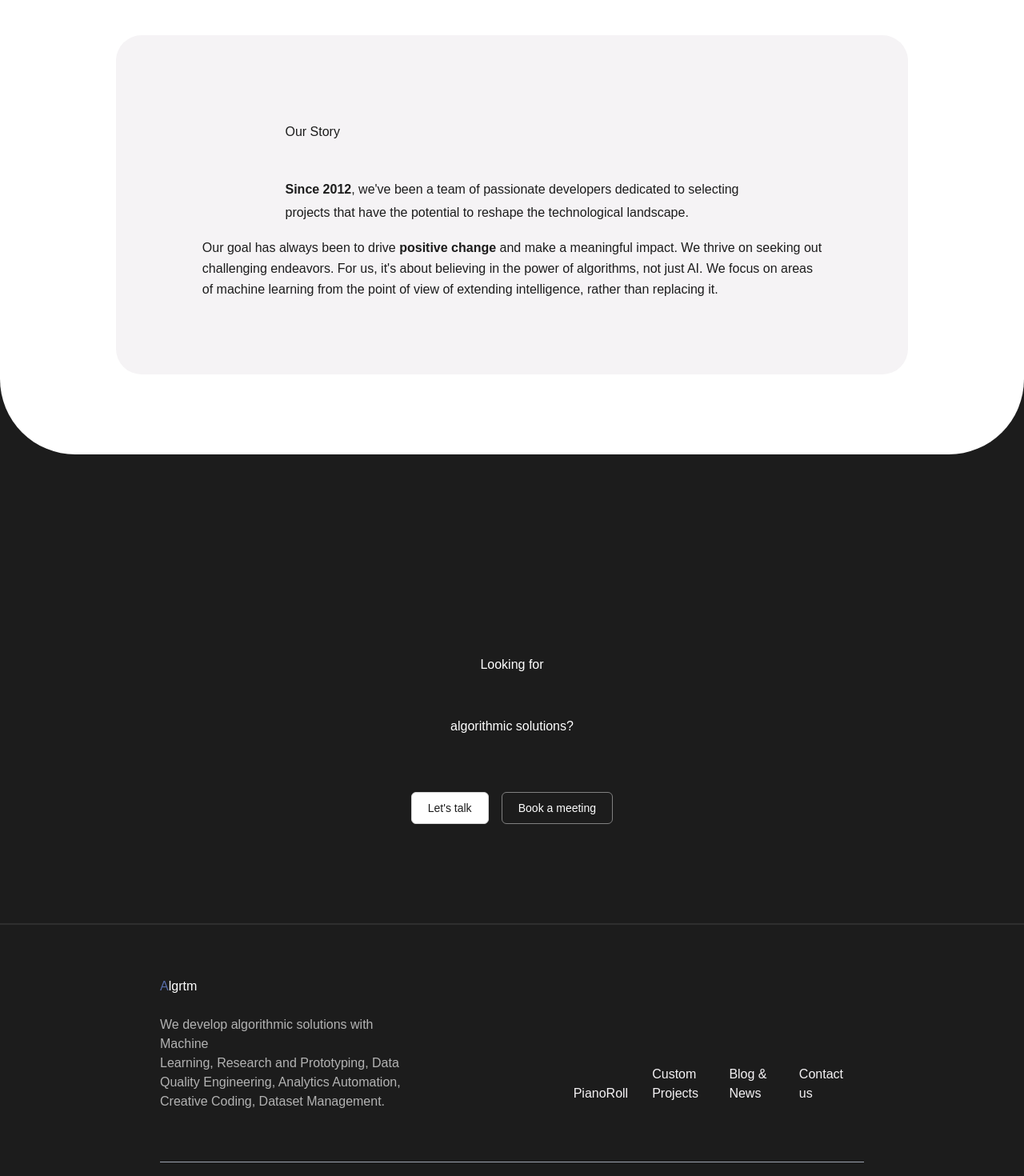
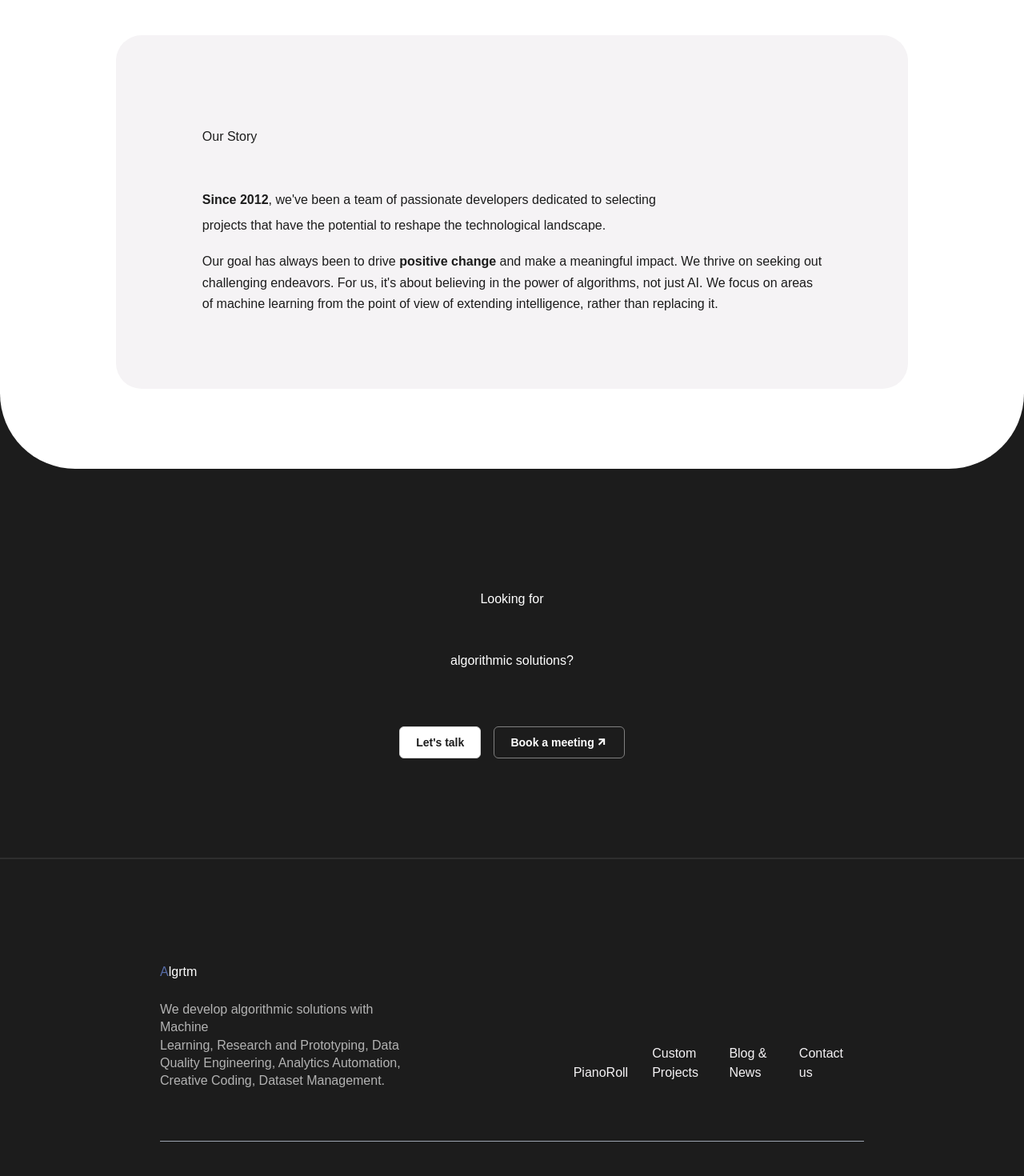
Before and after one commit to Nospoko/epr-landing, a Next.js app in the folder algrtm/: page / in a window 1280 px wide. Shown: the part 1200-2670 px from the top of the page at 80% size. Built offline with nearby package versions, Linux system fonts and the light colour scheme.

Commit message:
code refactor after code review

```diff
--- a/algrtm/src/components/AlgorithmicMusicSection.js
+++ b/algrtm/src/components/AlgorithmicMusicSection.js
@@ -35,7 +35,7 @@ const AlgorithmicMusicSection = () => {
             variant="secondary"
             href="/customSolutions"
             text="Custom solutions"
-            icon="/ArrowUpRight-icon.svg"
+            icon="/ArrowUpRightBlack-icon.svg"
             alt="arrow up icon"
           />
         </div>
--- a/algrtm/src/components/LinksSection.js
+++ b/algrtm/src/components/LinksSection.js
@@ -7,15 +7,15 @@ import externalLinks from "@/data/externalLinks";
 
 const LinksSection = () => {
   return (
-    <div className=" bg-neutralLight-neutral10 w-full border-t-2 border-neutralLight-neutral20">
-      <div className="flex flex-col bg-neutralLight-neutral10 mx-[12.5rem] mt-16 mb-[7.75rem] gap-16">
+    <div className=" bg-neutralLight-neutral10 w-full border-t-2 border-neutralLight-neutral20 flex justify-center items-center pt-16 pb-[7.75rem]">
+      <div className="flex flex-col bg-neutralLight-neutral10 mx-[12.5rem] mt-16 mb-[7.75rem] gap-16 max-w-[65.563rem]">
         <div className="flex gap-[11.125rem]   bg-neutralLight-neutral10 ">
           <div className=" flex flex-col gap-6 ">
             <div className="flex w-full justify-start h5">
               <p className="text-blueLight-blue50 h5">A</p>
               <p className="text-neutralLight-neutral100 h5">lgrtm</p>
             </div>
-            <div className="p2 text-neutralLight-neutral60 max-w-[25.375rem]">
+            <div className="p2 text-neutralLight-neutral60 max-w-[25.375rem] leading-[1.4rem]">
               We develop algorithmic solutions with Machine
               <br /> Learning, Research and Prototyping, Data Quality
               Engineering, Analytics Automation, Creative Coding, Dataset
@@ -23,7 +23,7 @@ const LinksSection = () => {
             </div>
           </div>
 
-          <div className="flex gap-[0.625rem] px-4 items-end">
+          <div className="flex gap-[0.625rem] px-4 items-end max-w-[28.93rem]">
             <Link href="/pianoRoll">
               <p className="p3 text-neutralLight-neutral90 p-[0.625rem] animation">
                 PianoRoll
--- a/algrtm/src/components/OurStory.js
+++ b/algrtm/src/components/OurStory.js
@@ -2,24 +2,26 @@ import React from "react";
 
 const OurStory = () => {
   return (
-    <div className="bg-neutralLight-neutral90 text-neutralLight-neutral10 max-w-[78.25rem] flex justify-center items-center mx-[5.88rem] flex-col px-[6.75rem] py-[5.88rem] rounded-[2rem]">
+    <div className="bg-neutralLight-neutral90 text-neutralLight-neutral10 max-w-[78.25rem] flex flex-col items-start px-[6.75rem] py-[5.88rem] rounded-[2rem]">
+      <div className="max-w-[51.75rem]">
         <div className="flex flex-col gap-8">
-        <div className="h2 leading-[3.25rem]">Our Story</div>
-        <div className="h6 leading-[1.8rem]">
+          <div className="h2 leading-[4rem]">Our Story</div>
+          <div className="h6 leading-[1.98rem]">
             <strong>Since 2012</strong>, we've been a team of passionate
             developers dedicated to selecting
             <br /> projects that have the potential to reshape the technological
             landscape.
           </div>
         </div>
-      <div className="flex flex-col mt-4"></div>
-      <div className="p2 leading-[1.64rem]">
+
+        <div className="p2 leading-[1.64rem] mt-4">
           Our goal has always been to drive <strong>positive change</strong> and
           make a meaningful impact. We thrive on seeking out
-        <br /> challenging endeavors. For us, it's about believing in the power
-        of algorithms, not just AI. We focus on areas
+          <br /> challenging endeavors. For us, it's about believing in the
+          power of algorithms, not just AI. We focus on areas
           <br /> of machine learning from the point of view of extending
           intelligence, rather than replacing it.
+        </div>
       </div>
     </div>
   );
--- a/algrtm/src/components/SolutionsSection.js
+++ b/algrtm/src/components/SolutionsSection.js
@@ -4,7 +4,7 @@ import CustomLink from "./shared/CustomLink";
 const SolutionsSection = () => {
   return (
     <div className="bg-neutralLight-neutral10 w-full">
-      <div className="pt-[14rem] pb-[7.75rem] flex flex-col justify-center items-center gap-11">
+      <div className="pt-[7.75rem] pb-[7.75rem] flex flex-col justify-center items-center gap-11">
         <div className="text-neutralLight-neutral100 h2 flex  w-2/3 justify-center items-center text-center leading-[4.8rem]">
           Looking for <br />
           algorithmic solutions?
@@ -17,7 +17,12 @@ const SolutionsSection = () => {
           ></CustomLink>
 
           {/*TODO add link href */}
-          <CustomLink variant="primary" text="Book a meeting"></CustomLink>
+          <CustomLink
+            variant="primary"
+            text="Book a meeting"
+            icon="/ArrowUpRightWhite-icon.svg"
+            alt="arrow up icon"
+          ></CustomLink>
         </div>
       </div>
     </div>
--- a/algrtm/src/components/shared/CustomLink.js
+++ b/algrtm/src/components/shared/CustomLink.js
@@ -3,7 +3,7 @@ import Icon from "./Icon";
 
 const CustomLink = ({ text, href, variant, icon, alt }) => {
   let linkClass =
-    "flex justify-center items-center select-none text-sm font-medium px-5 py-2 h-10 rounded-md transition ease-in-out duration-300 animationSmall";
+    "flex justify-center items-center select-none text-sm font-medium font-semibold px-5 py-2 h-10 rounded-md transition ease-in-out duration-300 animationSmall";
 
   if (variant === "primary") {
     linkClass +=
```
Also changed, not shown: algrtm/public/ArrowUpRightBlack-icon.svg (renamed from algrtm/public/ArrowUpRight-icon.svg), algrtm/public/ArrowUpRightWhite-icon.svg (renamed from algrtm/public/arrow-up-right.svg). Lines whose indentation alone changed are shown as unchanged.
